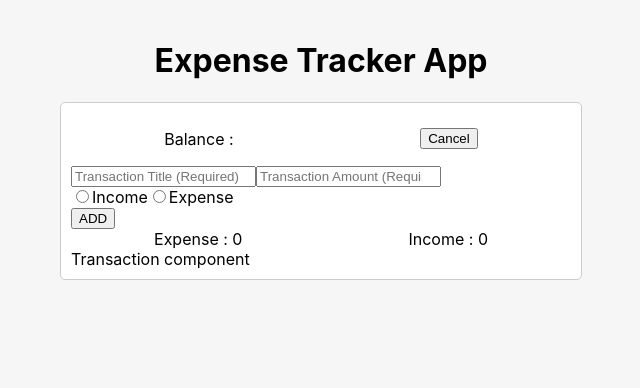
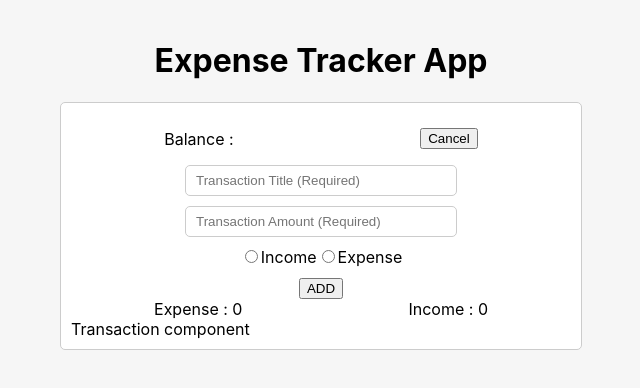
Before and after one commit to Yaser-Hajian/Expense-Tracker-React.js, a React (Create React App) app: page / in a window 1280 px wide. Both pictures are taken after a click on the button "ADD". Shown: the top 388 px of the page, without its empty margins (319-959 px from the left). Built offline with nearby package versions, Linux system fonts and the light colour scheme.

Commit message:
AddTransaction style completed

```diff
--- a/src/Components/AddTransaction/AddTransaction.js
+++ b/src/Components/AddTransaction/AddTransaction.js
@@ -1,5 +1,5 @@
 import React, {useState} from 'react';
-
+import styles from "./AddTransaction.module.css"
 const AddTransaction = () => {
     const [title , setTitle] = useState("");
     const [amount , setAmount] = useState(0);
@@ -24,8 +24,9 @@ const AddTransaction = () => {
         }
     }
     return (
-        <div>
+        <div className={styles.container}>
             <form onSubmit={submitHandler}>
+                <div className={styles.inputContainer}>
                     <input
                         type="text"
                         placeholder={"Transaction Title (Required)"}
@@ -37,13 +38,17 @@ const AddTransaction = () => {
                         placeholder={"Transaction Amount (Required)"}
                         onChange={amountChangeHandler}
                     />
-                <div>
+                </div>
+                <div className={styles.typeContainer}>
                     <input onChange={typeChangeHandler} type="radio" name={"type"} value={"income"} id={"income"}/>
                     <label htmlFor={"income"}>Income</label>
                     <input onChange={typeChangeHandler} type="radio" name={"type"} value={"expense"} id={"expense"}/>
                     <label htmlFor={"expense"}>Expense</label>
                 </div>
+                <div className={styles.addBtnContainer}>
                     <button type={"submit"}>ADD</button>
+                </div>
+
             </form>
         </div>
     );
--- /dev/null
+++ b/src/Components/AddTransaction/AddTransaction.module.css
@@ -0,0 +1,34 @@
+.container{
+    display: flex;
+    flex-direction: column;
+    justify-content: center;
+    align-items: center;
+}
+.inputContainer{
+    display: flex;
+    flex-direction: column;
+    justify-content: center;
+    align-items: center;
+}
+input[type="text"] {
+    width: 250px;
+    padding: 7px 10px;
+    border-radius: 5px;
+    border: 1px solid #cccccc;
+    margin-bottom: 10px;
+}
+input[type="number"] {
+    width: 250px;
+    padding: 7px 10px;
+    border-radius: 5px;
+    border: 1px solid #cccccc;
+    margin-bottom: 10px;
+
+}
+.addBtnContainer{
+    text-align: center;
+    margin-top: 10px;
+}
+.typeContainer{
+    text-align: center;
+}
```
Lines whose indentation alone changed are shown as unchanged.
